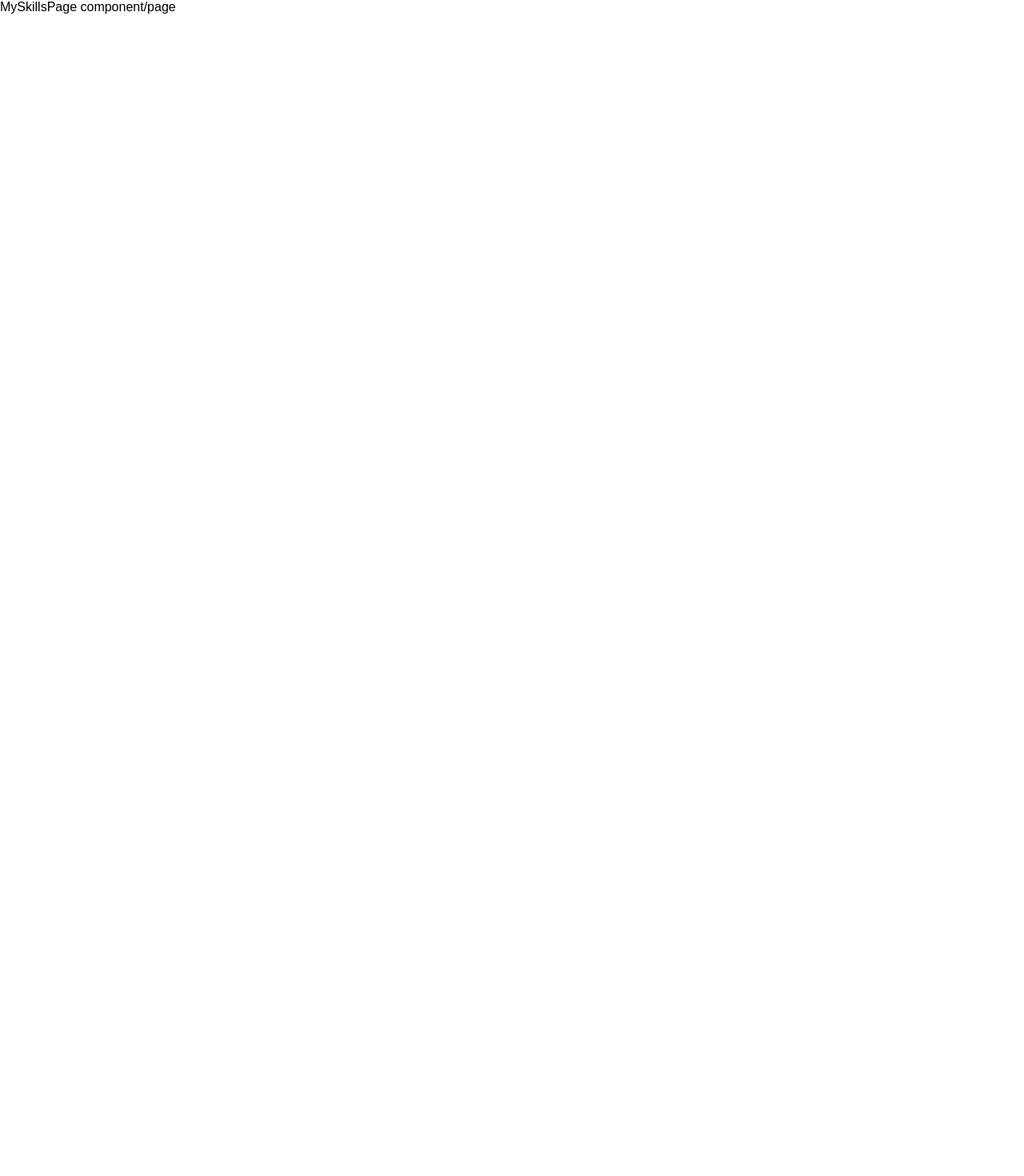
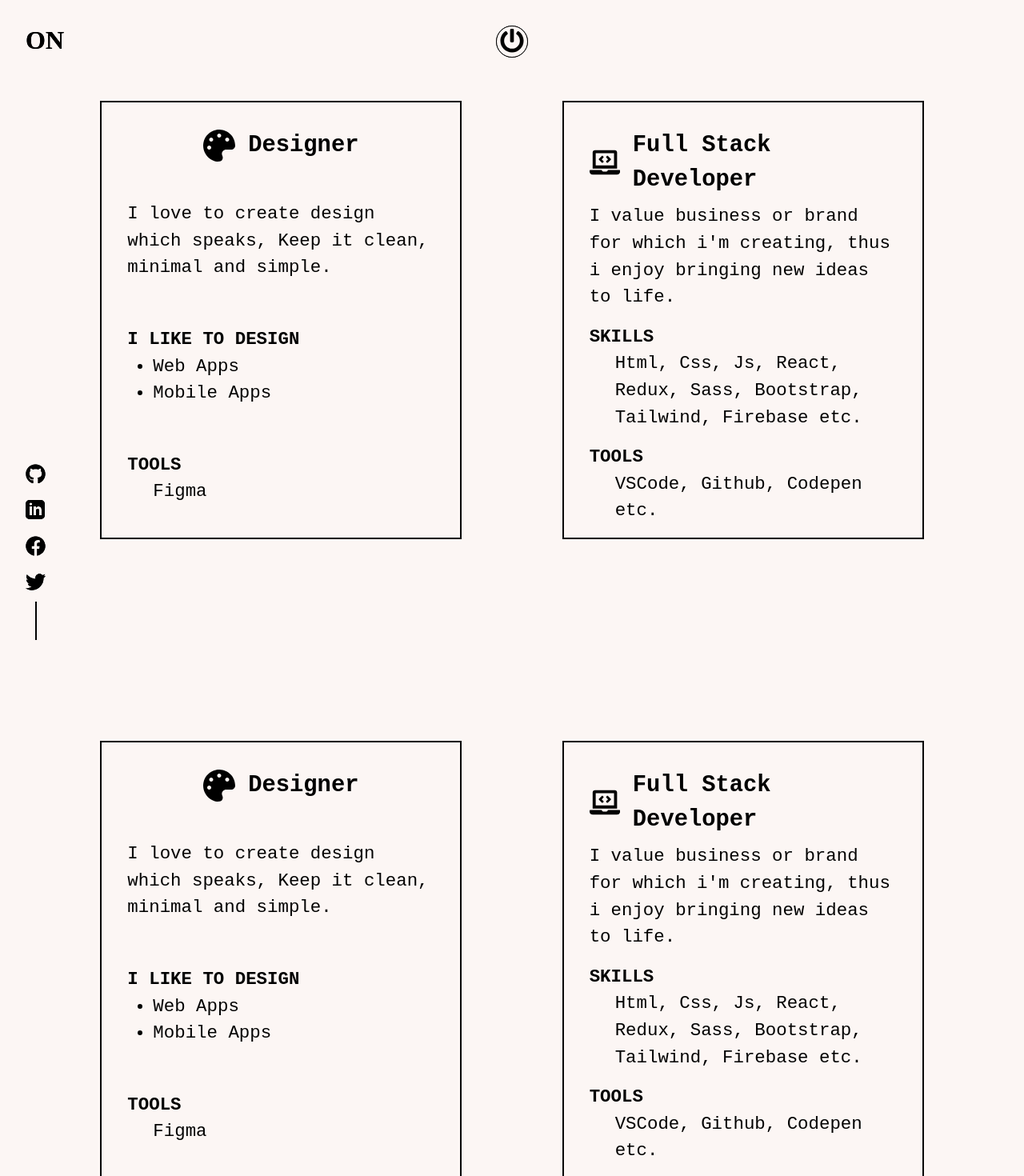
Before and after one commit to OrestisNer/website, a React (Create React App) app: page /skills in a window 1280 px wide. Shown: the top 1470 px of the page at 80% size. Before the commit the page ends 800 px from the top, so only its background shows below. Built offline with nearby package versions, Linux system fonts and the light colour scheme.

Commit message:
Create mySkills page

```diff
--- a/src/components/Pages/MySkillsPage.js
+++ b/src/components/Pages/MySkillsPage.js
@@ -1,10 +1,164 @@
 import React from 'react';
+import styled, { ThemeProvider } from 'styled-components';
+import { lightTheme } from '../Theme';
+import { DevelopeSvg, DesignSvg } from '../SVGs';
+import Logo from '../Logo';
+import SocialIcons from '../SocialIcons';
+import PowerButton from '../PowerButton';
+
+const Box = styled.div`
+    background-color: ${props => props.theme.body};
+    width: 100vw;
+    height: 100vh;
+    position: relative;
+    display: flex;
+    justify-content: space-evenly;
+    align-items: center;
+`;
+
+const Main = styled.div`
+    border: 2px solid ${props => props.theme.text};
+    color: ${props => props.theme.text};
+    background-color: ${props => props.theme.body};
+    padding: 2rem;
+    width: 30vw;
+    height: 60vh;
+    z-index: 3;
+    line-height: 1.5;
+    cursor: pointer;
+
+    font-family: 'Ubuntu Mono', monospace;
+    display: flex;
+    flex-direction: column;
+    justify-content: space-between;
+
+    &:hover {
+        color: ${props => props.theme.body};
+        background-color: ${props => props.theme.text};
+    }
+`;
+
+const Title = styled.h2`
+    display: flex;
+    justify-content: center;
+    align-items: center;
+    font-size: calc(1em + 1vw);
+
+    ${Main}:hover &{
+        & > * {
+            fill: ${props => props.theme.body};
+        }
+    }
+
+    & > *:first-child {
+        margin-right: 1rem;
+    }
+`;
+
+const Description = styled.div`
+    color: ${props => props.theme.text};
+    font-size: calc(0.6em + 1vw);
+    padding: 0.5rem 0;
+
+    strong {
+        margin-bottom: 1rem;
+        text-transform: uppercase;
+    }
+
+    ul, p {
+        margin-left: 2rem;
+    }
+
+    ${Main}:hover &{
+        color: ${props => props.theme.body};
+    }
+`;
 
 const MySkillsPage = () => {
     return (
-        <div>
-            MySkillsPage component/page
-        </div>
+        <ThemeProvider theme={lightTheme}>
+            <Box>
+                <Logo theme="light" />
+                <SocialIcons theme="ligh" />
+                <PowerButton />
+                <Main>
+                    <Title>
+                        <DesignSvg width={40} height={40} /> Designer
+                    </Title>
+                    <Description>
+                        I love to create design which speaks, Keep it clean, minimal and simple.
+                    </Description>
+                    <Description>
+                        <strong>I like to design</strong>
+                        <ul>
+                            <li>Web Apps</li>
+                            <li>Mobile Apps</li>
+                        </ul>
+                    </Description>
+                    <Description>
+                        <strong>Tools</strong>
+                        <p>Figma</p>
+                    </Description>
+                </Main>
+                <Main>
+                    <Title>
+                        <DevelopeSvg width={40} height={40} /> Full Stack Developer
+                    </Title>
+                    <Description>
+                        I value business or brand for which i'm creating, thus i enjoy bringing new ideas to life.
+                    </Description>
+                    <Description>
+                        <strong>Skills</strong>
+                        <p>Html, Css, Js, React, Redux, Sass, Bootstrap, Tailwind, Firebase etc.</p>
+                    </Description>
+                    <Description>
+                        <strong>Tools</strong>
+                        <p>VSCode, Github, Codepen etc.</p>
+                    </Description>
+                </Main>
+            </Box>
+            <Box>
+                <Logo theme="light" />
+                <SocialIcons theme="ligh" />
+                <PowerButton />
+                <Main>
+                    <Title>
+                        <DesignSvg width={40} height={40} /> Designer
+                    </Title>
+                    <Description>
+                        I love to create design which speaks, Keep it clean, minimal and simple.
+                    </Description>
+                    <Description>
+                        <strong>I like to design</strong>
+                        <ul>
+                            <li>Web Apps</li>
+                            <li>Mobile Apps</li>
+                        </ul>
+                    </Description>
+                    <Description>
+                        <strong>Tools</strong>
+                        <p>Figma</p>
+                    </Description>
+                </Main>
+                <Main>
+                    <Title>
+                        <DevelopeSvg width={40} height={40} /> Full Stack Developer
+                    </Title>
+                    <Description>
+                        I value business or brand for which i'm creating, thus i enjoy bringing new ideas to life.
+                    </Description>
+                    <Description>
+                        <strong>Skills</strong>
+                        <p>Html, Css, Js, React, Redux, Sass, Bootstrap, Tailwind, Firebase etc.</p>
+                    </Description>
+                    <Description>
+                        <strong>Tools</strong>
+                        <p>VSCode, Github, Codepen etc.</p>
+                    </Description>
+                </Main>
+            </Box>
+        </ThemeProvider>
+
     )
 }
 
```
